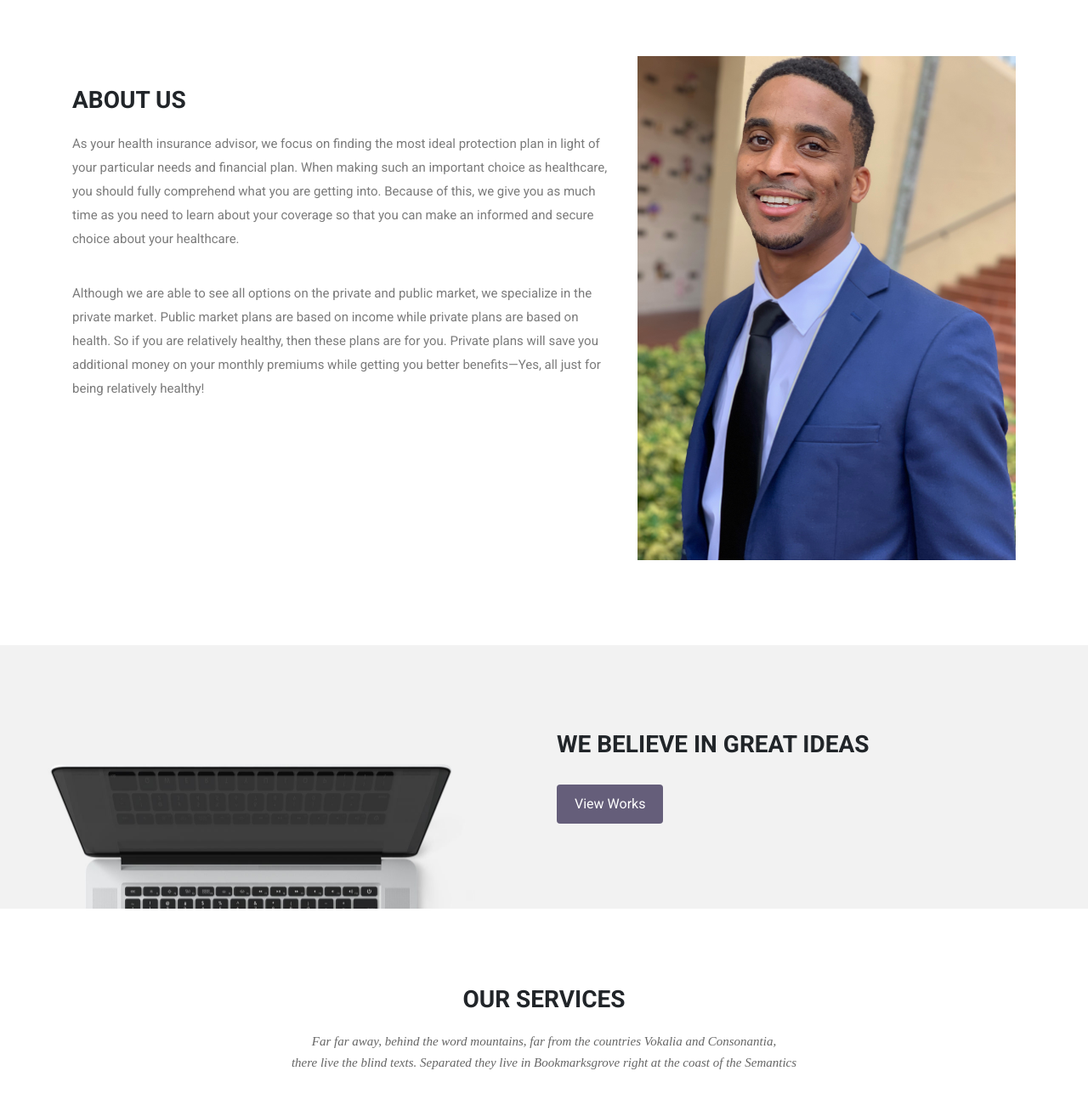
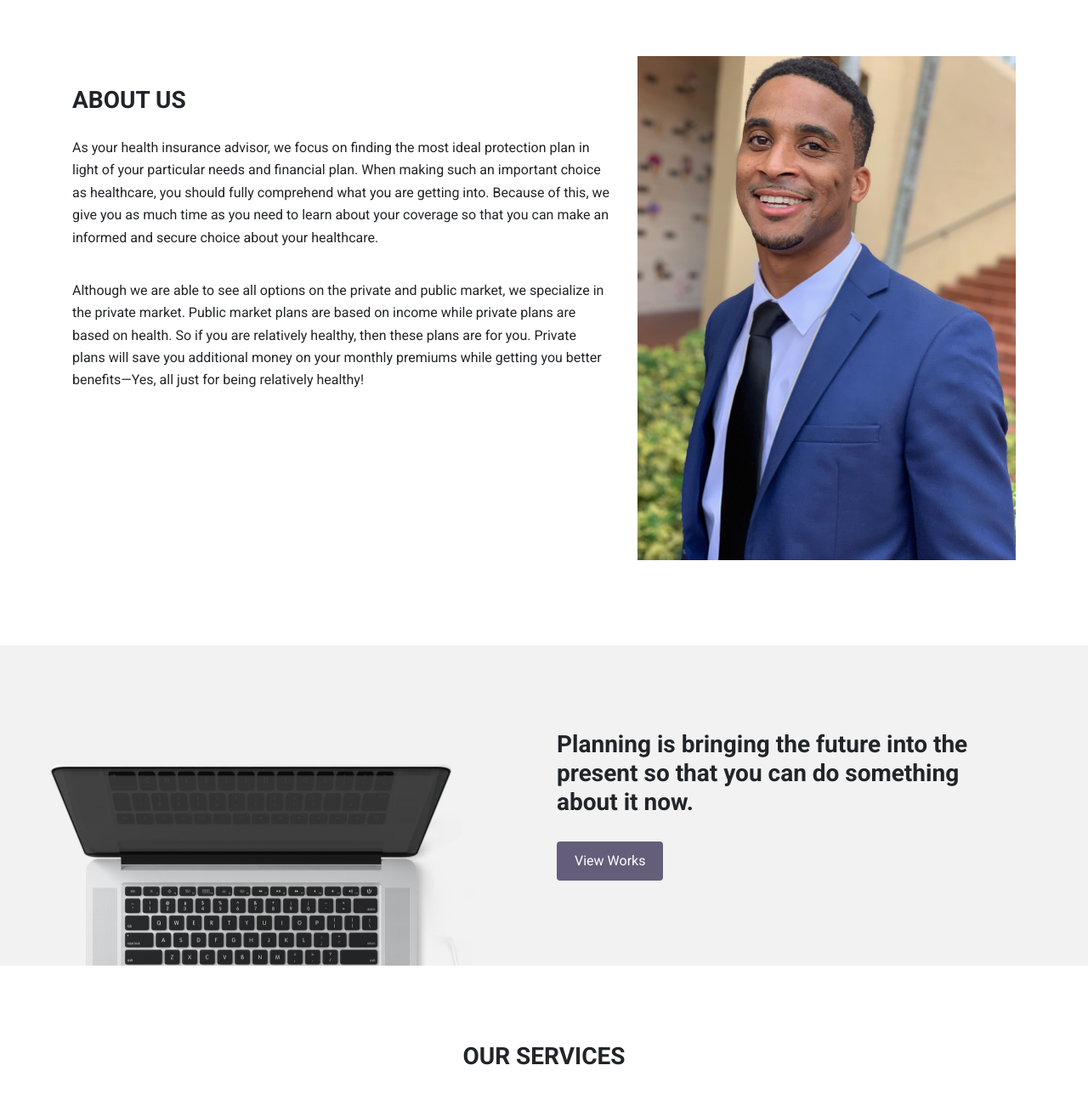
Before and after one commit to greek8/greek8.github.io, a website: page index.html in a window 1280 px wide. Shown: the part 920-2220 px from the top of the page at 85% size. Drawn offline with Linux system fonts and the light colour scheme; some packages are replaced by stand-ins of ours; files whose address does not match are found by name; a web font is replaced by a local one.

Commit message:
Add files via upload

```diff
--- a/index.html
+++ b/index.html
@@ -104,12 +104,13 @@
 			<div class="col-md-7">
 				<div class="block">
 					<div class="section-title">
-						<h2>About Us</h2>
+						<h2>About Us <br></h2>
 
 					</div>
-					<p>As your health insurance advisor, we focus on finding the most ideal protection plan in light of your particular needs and financial plan. When making such an important choice as healthcare,
+          <br>
+					<p3>As your health insurance advisor, we focus on finding the most ideal protection plan in light of your particular needs and financial plan. When making such an important choice as healthcare,
             you should fully comprehend what you are getting into. Because of this, we give you as much time as you need to learn about your coverage so that you can make an informed and secure choice about your healthcare. </p>
-          <p>Although we are able to see all options on the private and public market, we specialize in the private market. Public market plans are based on income while private plans are based on health. So if you are relatively healthy, then these plans are for you.
+          <p3>Although we are able to see all options on the private and public market, we specialize in the private market. Public market plans are based on income while private plans are based on health. So if you are relatively healthy, then these plans are for you.
               Private plans will save you additional money on your monthly premiums while getting you better benefits—Yes, all just for being relatively healthy!
             </p>
           </div>
@@ -128,7 +129,7 @@
   <div class="container">
     <div class="row justify-content-end">
       <div class="col-md-6">
-        <h2 class="section-subtitle">WE BELIEVE IN GREAT IDEAS</h2>
+        <h2 class="section-subtitle">Planning is bringing the future into the present so that you can do something about it now.</h2>
 
 
         </p>
@@ -145,8 +146,6 @@
       <div class="col-12 text-center">
         <div class="section-title">
           <h2>Our Services</h2>
-          <p>Far far away, behind the word mountains, far from the countries Vokalia and Consonantia, <br> there live the
-            blind texts. Separated they live in Bookmarksgrove right at the coast of the Semantics</p>
         </div>
       </div>
     </div>
```
